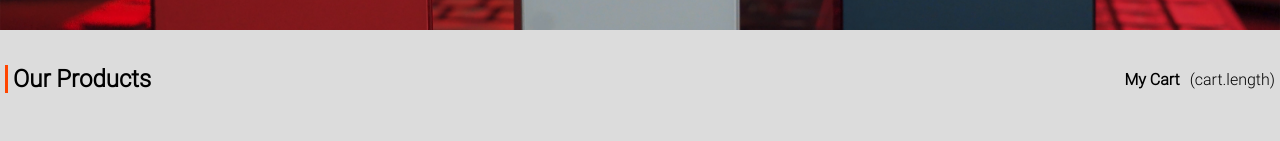
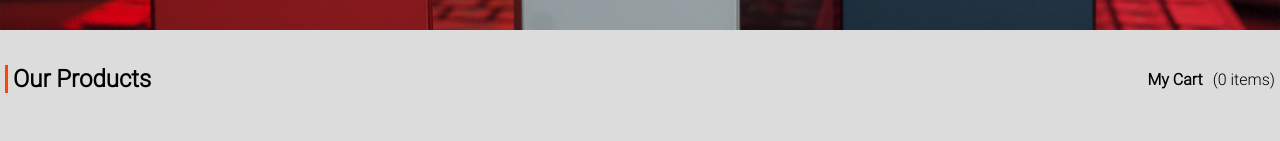
Before and after one commit to GalWender/shopping-cart-ca, a React (Create React App) app: page /#/ in a window 1280 px wide. Shown: the part 340-481 px from the top of the page. Built offline with nearby package versions, Linux system fonts and the light colour scheme.

Commit message:
home cart count

```diff
--- a/src/pages/home.jsx
+++ b/src/pages/home.jsx
@@ -30,7 +30,7 @@ export const Home = () => {
                 <h2>Our Products</h2>
                 <div className="cart-info">
                     <h4>My Cart</h4>
-                    <span>(cart.length)</span>
+                    <span>({cart.length} items)</span>
                 </div>
             </div>
             <ItemList items={items} />
```
